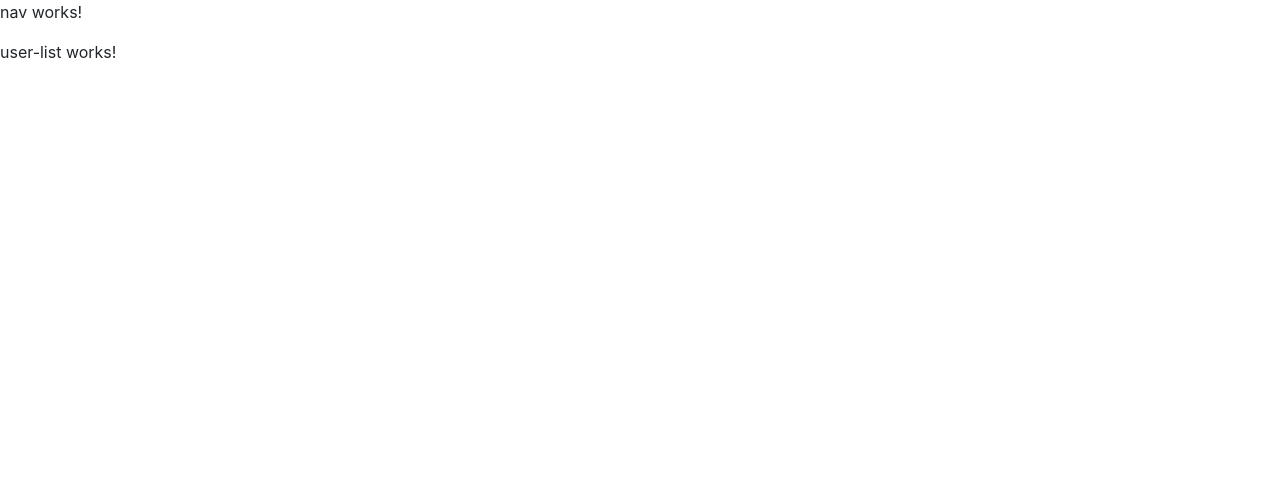
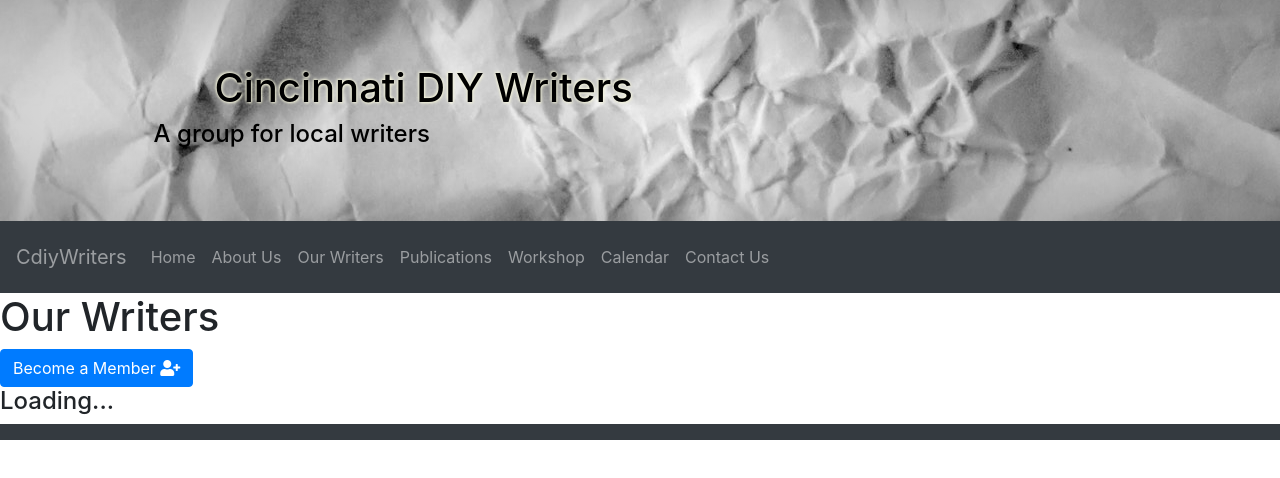
Before and after one commit to darthnater007/CDW-ng, an Angular app: page / in a window 1280 px wide. Shown: the top 478 px of the page. Built offline with nearby package versions, Linux system fonts and the light colour scheme; no server answers.

Commit message:
nav component, user-list component, some routing, and basic styles on a few things

```diff
--- a/src/app/app.component.html
+++ b/src/app/app.component.html
@@ -1,2 +1,12 @@
+<header class="jumbotron" style="margin-bottom: 0px">
+    <h1>Cincinnati DIY Writers</h1>
+    <h4>A group for local writers</h4>
+</header>
+
 <app-nav></app-nav>
+
 <router-outlet></router-outlet>
+
+<footer class="navbar navbar-dark bg-dark navbar-sticky-bottom">
+    <!-- add links to social media and such here -->
+</footer>
--- a/src/app/core/nav/nav.component.html
+++ b/src/app/core/nav/nav.component.html
@@ -1,3 +1,22 @@
-<p>
-  nav works!
-</p>
+<!--
+<nav class="nav flex-column nav-pills" id="v-pills-tab" role="tablist" aria-orientation="vertical">
+    <ul>
+        <li class="nav-item" *ngFor = 'let nav of navItems' title = '{{ nav.tooltip }}'><a routerLink = '{{ nav.href }}'> {{ nav.display }} </a></li>
+    </ul>
+</nav>
+-->
+
+<nav class="navbar navbar-expand-md navbar-dark bg-dark sticky-top">
+    <a class="navbar-brand">
+        <span class="navbar-text">CdiyWriters</span>
+    </a>
+    <button class="navbar-toggler" data-toggle="collapse" data-target="#collapse_target">
+        <span class="navbar-toggler-icon"></span>
+        <span class="navbar-text">Menu</span>
+    </button>
+    <div class="collapse navbar-collapse" id="collapse_target">
+        <ul class="navbar-nav">
+            <li class="nav-item" *ngFor = 'let nav of navItems' title = '{{ nav.tooltip }}'><a class="nav-link" routerLink = '{{ nav.href }}'> {{ nav.display }} </a></li>
+        </ul>
+    </div>
+</nav>
--- a/src/app/feature/user/user-list/user-list.component.html
+++ b/src/app/feature/user/user-list/user-list.component.html
@@ -1,3 +1,34 @@
-<p>
-  user-list works!
-</p>
+<h1> {{ title }}</h1>
+
+<a routerLink="/create/writer" class="btn btn-primary">
+    <span>
+        Become a Member <i class="fas fa-user-plus"></i>
+    </span>
+</a>
+
+
+<h4 *ngIf="!users">Loading...</h4>
+
+
+<div class="container-flex" *ngIf="users">
+    <div *ngFor = 'let user of users' class="grid-container">
+       <div class= "user-card" style = "background: grey">
+           <div class="name" >
+               <h2> {{ user.FirstName }} {{ user.LastName }}</h2>
+           </div>
+           <div>
+               <p>Bio: {{user.Bio }}</p>
+           </div>
+           <div *ngIf='user.Website?.length > 0'>
+           <p>Website:
+           <a href="{{ user. Website }}" target="_blank"> {{ user.FirstName }}'s Site </a>
+           </p>
+           </div>
+           <!--  I'm going to need to make it so only users that are logged in can see contact info of other users -->
+           <div>
+              <p> Email: {{ user.Eamil }}</p>
+               <p> Phone: {{ user.phone }}</p>
+           </div>
+       </div>
+    </div>
+</div>
--- a/src/index.html
+++ b/src/index.html
@@ -3,8 +3,9 @@
 <head>
   <meta charset="utf-8">
   <title>Cincinnati DIY Writers</title>
-  <!--  Bootstrap 4- no jQuery, pooper, etc -->
-  <link rel="stylesheet" href="https://stackpath.bootstrapcdn.com/bootstrap/4.1.1/css/bootstrap.min.css" integrity="sha384-WskhaSGFgHYWDcbwN70/dfYBj47jz9qbsMId/iRN3ewGhXQFZCSftd1LZCfmhktB" crossorigin="anonymous">
+  <!--  Bootstrap 4 CDN-->
+  <link rel="stylesheet" href="https://stackpath.bootstrapcdn.com/bootstrap/4.1.1/css/bootstrap.min.css" integrity="sha384-WskhaSGFgHYWDcbwN70/dfYBj47jz9qbsMId/iRN3ewGhXQFZCSftd1LZCfmhktB"
+  crossorigin="anonymous">
   <!-- FontAwesome icons-->
   <link rel="stylesheet" href="https://use.fontawesome.com/releases/v5.0.13/css/all.css" integrity="sha384-DNOHZ68U8hZfKXOrtjWvjxusGo9WQnrNx2sqG0tfsghAvtVlRW3tvkXWZh58N9jp" crossorigin="anonymous">
   <base href="/">
@@ -15,5 +16,9 @@
 </head>
 <body>
   <app-root></app-root>
+  <!-- Bootstrap js scripts -->
+  <script src="https://code.jquery.com/jquery-3.3.1.slim.min.js" integrity="sha384-q8i/X+965DzO0rT7abK41JStQIAqVgRVzpbzo5smXKp4YfRvH+8abtTE1Pi6jizo" crossorigin="anonymous"></script>
+<script src="https://cdnjs.cloudflare.com/ajax/libs/popper.js/1.14.3/umd/popper.min.js" integrity="sha384-ZMP7rVo3mIykV+2+9J3UJ46jBk0WLaUAdn689aCwoqbBJiSnjAK/l8WvCWPIPm49" crossorigin="anonymous"></script>
+<script src="https://stackpath.bootstrapcdn.com/bootstrap/4.1.1/js/bootstrap.min.js" integrity="sha384-smHYKdLADwkXOn1EmN1qk/HfnUcbVRZyYmZ4qpPea6sjB/pTJ0euyQp0Mk8ck+5T" crossorigin="anonymous"></script>
 </body>
 </html>
--- a/src/styles.css
+++ b/src/styles.css
@@ -1 +1,16 @@
 /* You can add global styles to this file, and also import other style files */
+
+.jumbotron {
+    color: black;
+    background: radial-gradient(transparent, rgba( 0, 0, 0, 0.1), rgba( 0, 0, 0, 0.3)), url("assets/images/paperbg.jpg") no-repeat center;
+    border-radius: 0px;
+}
+
+.jumbotron h1 {
+    padding-left: 15%;
+    text-shadow: 1px 1px 3px beige, -1px -1px  3px beige;
+}
+
+.jumbotron h4 {
+    padding-left: 10%;
+}
```
Also changed, not shown: src/assets/images/paperbg.jpg (added).
